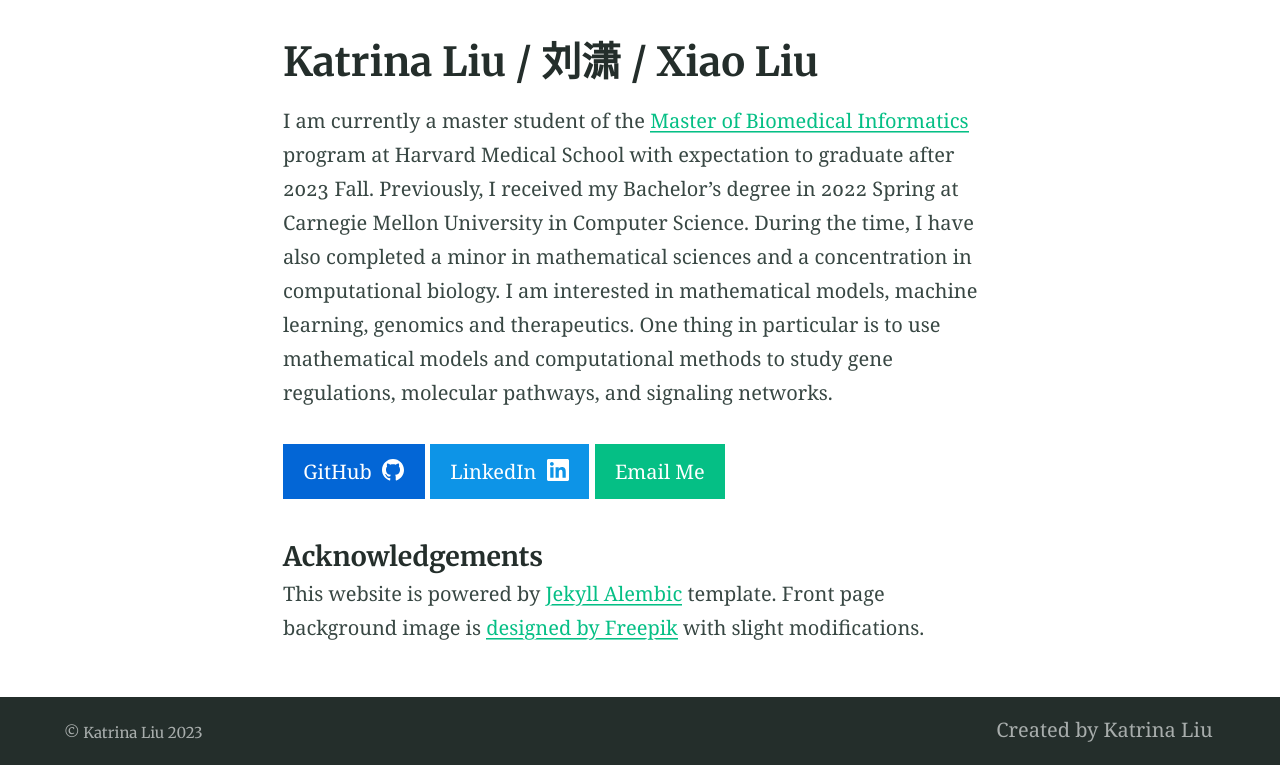
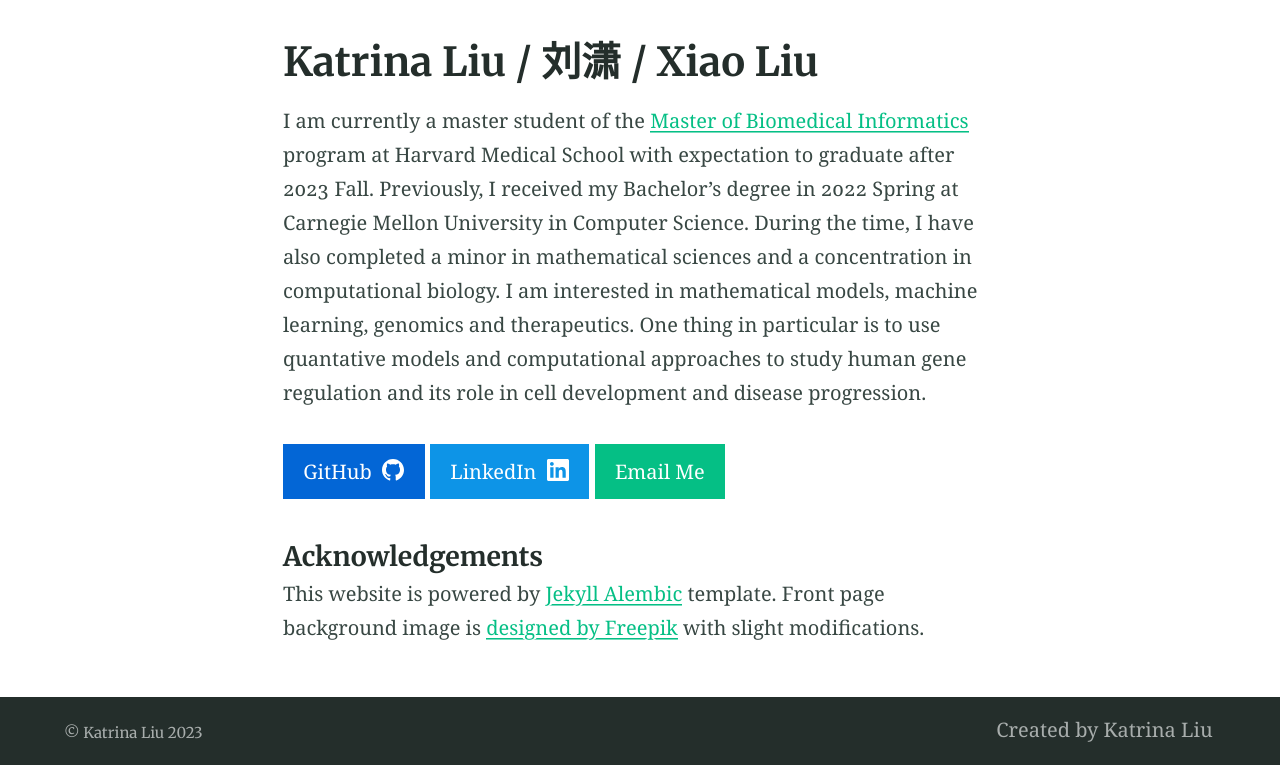
Before and after one commit to dany-xu/dany-xu.github.io, a Jekyll site: the page built from index.md, in a window 1280 px wide. Shown: the part 408-1173 px from the top of the page. Built offline with Jekyll 4.4.1, drawn with Linux system fonts in a browser that asks for light colours.

Commit message:
Update index.md

```diff
--- a/index.md
+++ b/index.md
@@ -5,7 +5,7 @@ feature_text: |
 feature_image: "/assets/default-background-image.jpg"
 ---
 
-I am currently a master student of the [Master of Biomedical Informatics](https://dbmi.hms.harvard.edu/education/master-biomedical-informatics) program at Harvard Medical School with expectation to graduate after 2023 Fall. Previously, I received my Bachelor's degree in 2022 Spring at Carnegie Mellon University in Computer Science. During the time, I have also completed a minor in mathematical sciences and a concentration in computational biology. I am interested in mathematical models, machine learning, genomics and therapeutics. One thing in particular is to use mathematical models and computational methods to study gene regulations, molecular pathways, and signaling networks.
+I am currently a master student of the [Master of Biomedical Informatics](https://dbmi.hms.harvard.edu/education/master-biomedical-informatics) program at Harvard Medical School with expectation to graduate after 2023 Fall. Previously, I received my Bachelor's degree in 2022 Spring at Carnegie Mellon University in Computer Science. During the time, I have also completed a minor in mathematical sciences and a concentration in computational biology. I am interested in mathematical models, machine learning, genomics and therapeutics. One thing in particular is to use quantative models and computational approaches to study human gene regulation and its role in cell development and disease progression.
 
 {% include button.html text="GitHub" icon="github" link="https://github.com/katrina-liu" color="#0366d6" %} {% include button.html text="LinkedIn" icon="linkedin" link="https://www.linkedin.com/in/katrina-liu-6980b9235/" color="#0d94e7" %} {% include button.html text="Email Me" link="mailto:xkliu0424@gmail.com" %}
 
```
